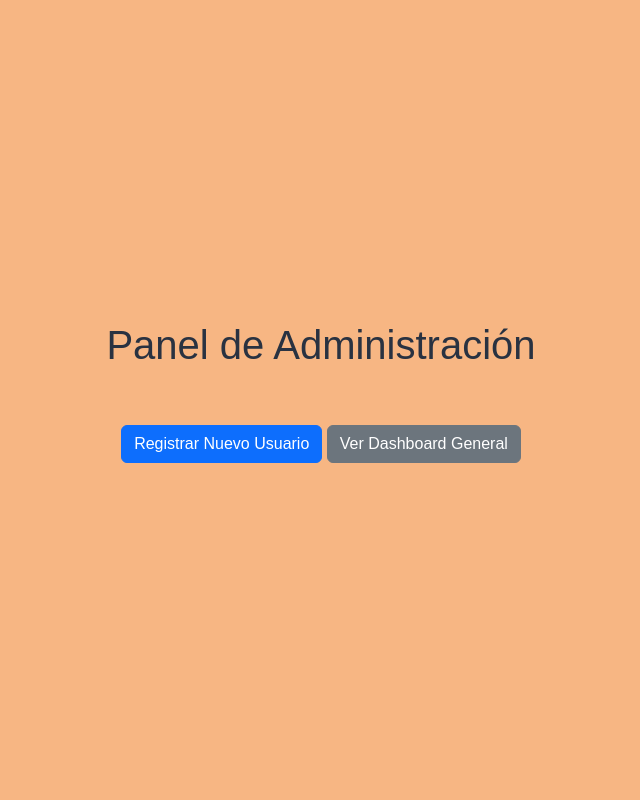
After one commit to Javi5454/DGP, a Django app: page /admin_dashboard/ in a window 1280 px wide. The commit adds this page. Shown: the whole page, without its empty margins (319-959 px from the left). Run offline with Django 5.2, Linux system fonts and the light colour scheme; the visitor is signed in with stand-in values (Sample User, id 1); some libraries are stand-ins or nearby versions.

Commit message:
Registro administrador

```diff
--- /dev/null
+++ b/src/www/templates/www/admin_dashboard.html
@@ -0,0 +1,20 @@
+<!DOCTYPE html>
+<html lang="es">
+<head>
+    <meta charset="UTF-8">
+    <meta name="viewport" content="width=device-width, initial-scale=1.0">
+    <title>Dashboard Administrador - CBP</title>
+    {% load bootstrap5 %}
+    {% bootstrap_css %}
+    {% bootstrap_javascript %}
+    {% load static %}
+    <link href="{% static 'css/styles.css' %}" rel="stylesheet">
+</head>
+<body class="body-centered">
+    <h1 class="text-center">Panel de Administración</h1>
+    <div class="container mt-5 text-center">
+        <a href="{% url 'home_register' %}" class="btn btn-primary mb-3">Registrar Nuevo Usuario</a>
+        <a href="{% url 'dashboard' %}" class="btn btn-secondary mb-3">Ver Dashboard General</a>
+    </div>
+</body>
+</html>
--- a/src/www/urls.py
+++ b/src/www/urls.py
@@ -8,7 +8,8 @@ urlpatterns = [
     path('login/', views.login_view, name='login'),
     path('logout/', views.logout_view, name='logout'),
     path('dashboard/', views.dashboard, name='dashboard'),
-    path('register/', views.register, name='register'),  # Ruta para el registro clásico
-    path('register_adapted/', views.register_adapted, name='register_adapted'),  # Ruta para el registro adaptado
-    path('home_register/', views.home_register, name='home_register'),  # Ruta para elegir tipo de registro
+    path('admin_dashboard/', views.admin_dashboard, name='admin_dashboard'),  # Dashboard para el administrador
+    path('register/', views.register, name='register'),
+    path('register_adapted/', views.register_adapted, name='register_adapted'),
+    path('home_register/', views.home_register, name='home_register'),
 ]
--- a/src/www/views.py
+++ b/src/www/views.py
@@ -1,84 +1,90 @@
 from django.shortcuts import render, redirect
 from django.contrib.auth import authenticate, login, logout
 from django.contrib import messages
-from django.contrib.auth.decorators import login_required
+from django.contrib.auth.decorators import login_required, user_passes_test
 from django.contrib.auth.models import User
 
-# Página de bienvenida
+# Función para verificar si el usuario es un administrador
+def is_admin(user):
+    return user.is_staff
+
+# Página de bienvenida accesible para todos, muestra opciones de login
 def home(request):
-    if request.user.is_authenticated:
-        return redirect('dashboard')
     return render(request, "www/home.html")
 
-# Vista para seleccionar el tipo de registro
-def home_register(request):
-    return render(request, "www/home_register.html")
-
-# Vista de inicio de sesión clásico
+# Vista de inicio de sesión clásico con redirección condicional
 def login_view(request):
     if request.method == "POST":
-        # Obtener los datos del formulario
         username = request.POST['username']
         password = request.POST['password']
         user = authenticate(request, username=username, password=password)
 
-        # Comprobar autenticación
         if user is not None:
             login(request, user)
-            return redirect('dashboard')
+            # Redirige al administrador a `admin_dashboard`, y a otros usuarios al `dashboard`
+            if user.is_staff:
+                return redirect('admin_dashboard')
+            else:
+                return redirect('dashboard')
         else:
-            # Si algo no ha ido bien
             messages.error(request, "Nombre de usuario o contraseña incorrectos")
-    elif request.method == "GET":
-        if request.user.is_authenticated:
-            return redirect('dashboard')
-
     return render(request, 'login.html')
 
-# Vista de registro clásico
+# Dashboard para usuarios generales (estudiantes y profesores)
+@login_required
+def dashboard(request):
+    return render(request, 'dashboard.html')
+
+# Dashboard específico para administradores
+@login_required
+@user_passes_test(is_admin)
+def admin_dashboard(request):
+    return render(request, 'admin_dashboard.html')
+
+# Vista para seleccionar el tipo de registro, solo visible para administradores
+@user_passes_test(is_admin)
+def home_register(request):
+    return render(request, "www/home_register.html")
+
+# Vista de registro clásico, solo accesible para administradores
+@user_passes_test(is_admin)
 def register(request):
     if request.method == 'POST':
         username = request.POST['username']
         password = request.POST['password']
         password_confirmation = request.POST['password_confirmation']
 
-        # Verificar que las contraseñas coincidan
         if password != password_confirmation:
             messages.error(request, "Las contraseñas no coinciden.")
             return redirect('register')
 
-        # Verificar si el usuario ya existe
         if User.objects.filter(username=username).exists():
             messages.error(request, "El nombre de usuario ya está en uso.")
             return redirect('register')
 
-        # Crear el nuevo usuario
         user = User.objects.create_user(username=username, password=password)
         user.save()
         messages.success(request, "Registro exitoso. Ahora puedes iniciar sesión.")
         return redirect('login')
 
-    # Renderizar la plantilla de registro en caso de petición GET
     return render(request, 'register.html')
 
-# Vista de registro adaptado
+# Vista de registro adaptado, solo accesible para administradores
+@user_passes_test(is_admin)
 def register_adapted(request):
     if request.method == 'POST':
         username = request.POST['username']
         password = request.POST['password']
         password_confirmation = request.POST['password_confirmation']
 
-        # Verificar que las contraseñas coincidan
         if password != password_confirmation:
             messages.error(request, "Las contraseñas no coinciden.")
             return redirect('register_adapted')
 
-        # Verificar si el usuario ya existe
         if User.objects.filter(username=username).exists():
             messages.error(request, "El nombre de usuario ya está en uso.")
             return redirect('register_adapted')
 
-        # Crear el nuevo usuario
         user = User.objects.create_user(username=username, password=password)
         user.save()
         messages.success(request, "Registro adaptado exitoso. Ahora puedes iniciar sesión.")
@@ -90,8 +96,3 @@ def register_adapted(request):
 def logout_view(request):
     logout(request)
     return redirect('home')
-
-# Dashboard
-@login_required  # Decorador para requerir inicio de sesión
-def dashboard(request):
-    return render(request, 'dashboard.html')
```
Also changed, not shown: src/www/templates/www/home.html (+3 -6 lines).
